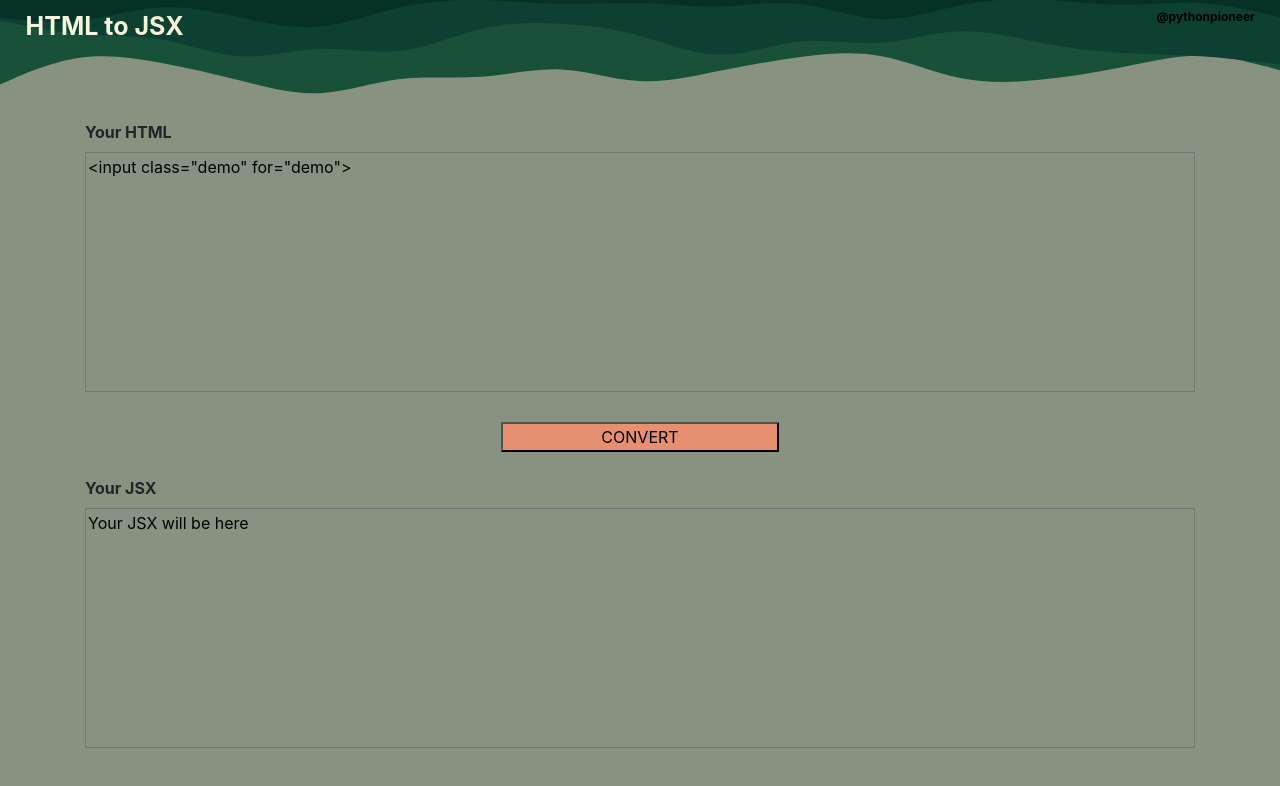
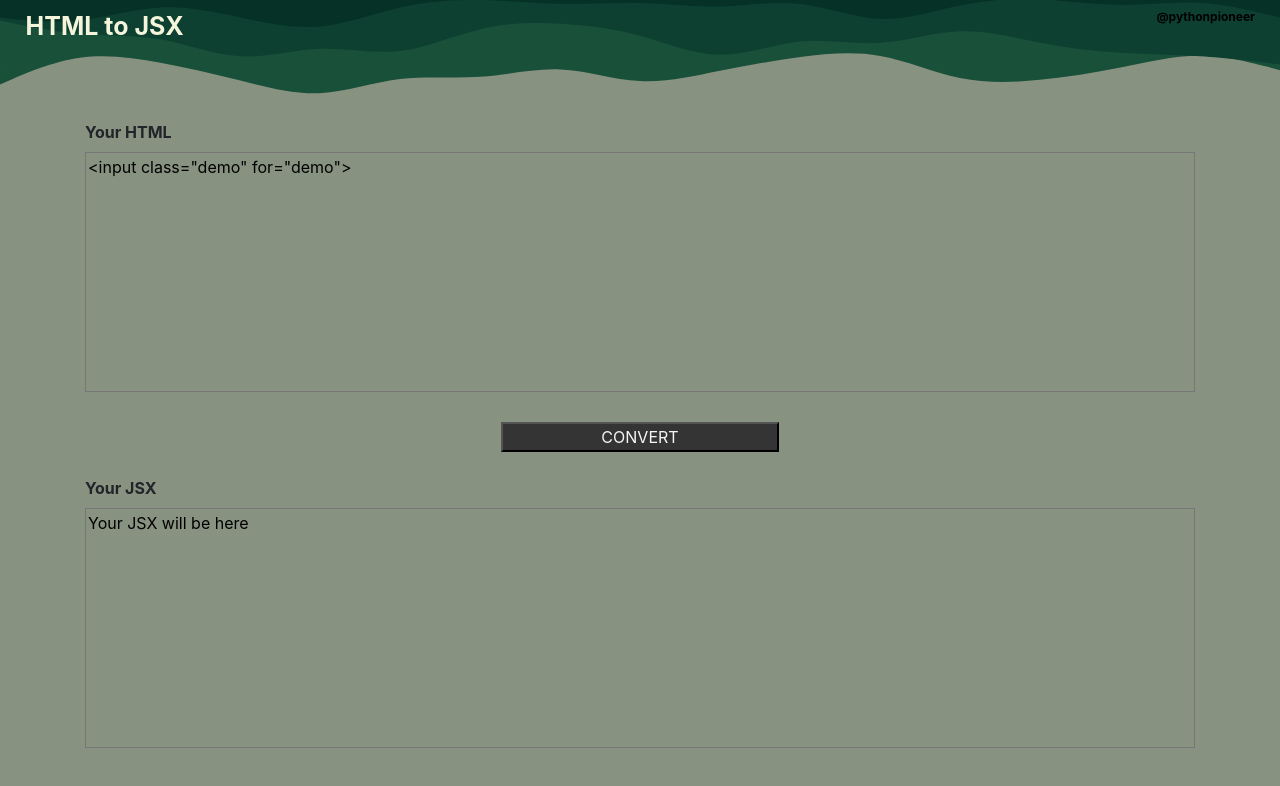
Before and after one commit to pythonpioneer/html-to-jsx, a React (Create React App) app in the folder app/: page / in a window 1280 px wide. Shown: the top 786 px of the page. Built offline with nearby package versions, Linux system fonts and the light colour scheme.

Commit message:
button color changed

```diff
--- a/app/src/components/app/Form.js
+++ b/app/src/components/app/Form.js
@@ -37,7 +37,7 @@ export default function Form() {
                 </div>
 
                 <div className='' style={{ justifyContent: 'center', display: 'flex' }}>
-                    <button onClick={fetchFormData} className='mt-4 mb-4' style={{ backgroundColor: '#e68f71', width: '25%' }}>CONVERT</button>
+                    <button onClick={fetchFormData} className='mt-4 mb-4' style={{ backgroundColor: '#343434', width: '25%', color: 'whitesmoke' }}>CONVERT</button>
                 </div>
 
                 <div>
```
